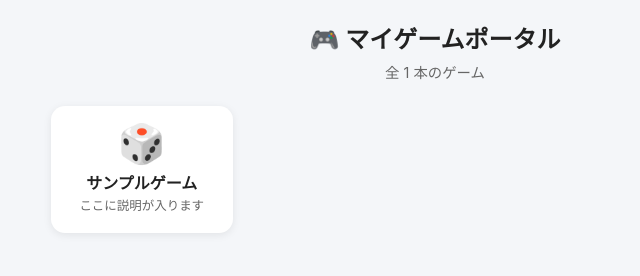
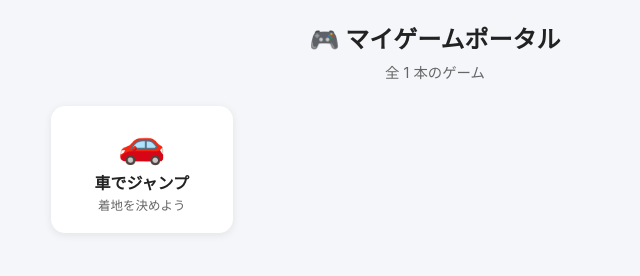
Before and after one commit to fuutakugames/my-games, a plain HTML site: page index.html in a window 1280 px wide. Shown: the whole page, without its empty margins (205-845 px from the left). Drawn offline with Linux system fonts and the light colour scheme.

Commit message:
Update index.html

```diff
--- a/index.html
+++ b/index.html
@@ -81,10 +81,10 @@
     <!-- ================================================= -->
 
     <!-- 1つ目の見本（最初のゲームを入れたら書き換えてください） -->
-    <a class="card" href="games/sample.html">
-      <div class="icon">🎲</div>
-      <div class="title">サンプルゲーム</div>
-      <div class="desc">ここに説明が入ります</div>
+    <a class="card" href="games/carjump.html">
+      <div class="icon">🚗</div>
+      <div class="title">車でジャンプ</div>
+      <div class="desc">着地を決めよう</div>
     </a>
 
     <!--
```
